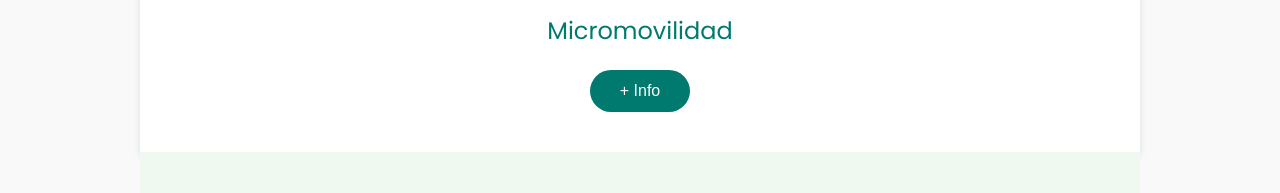
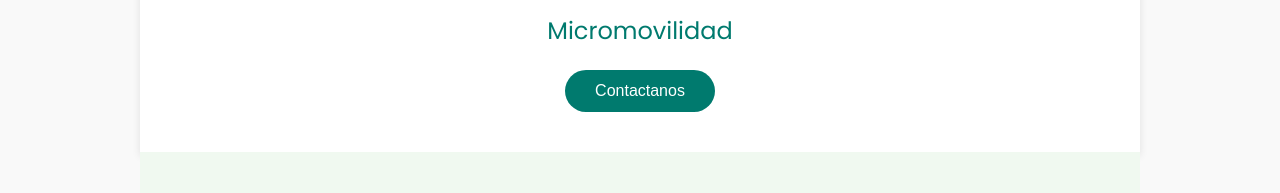
Before and after one commit to CEstebanARIAS/Mobilligreen, a plain HTML site: page index.html in a window 1280 px wide. Shown: the part 607-800 px from the top of the page. Drawn offline with Linux system fonts and the light colour scheme.

Commit message:
cambio de boton info por contactanos

```diff
--- a/index.html
+++ b/index.html
@@ -20,7 +20,7 @@
   <section class="intro">
     <img src="./imagenes/mibiligreen.jpeg" alt="Mobilligreen Logo">
     <p>Micromovilidad</p>
-    <button>+ Info</button>
+    <button id="openModal">Contactanos</button>
   </section>
 
   <section class="productos">
@@ -194,7 +194,7 @@
       </div>
     </div>
 
-    <button id="openModal">Contact Us</button>
+
 
 
 
```
